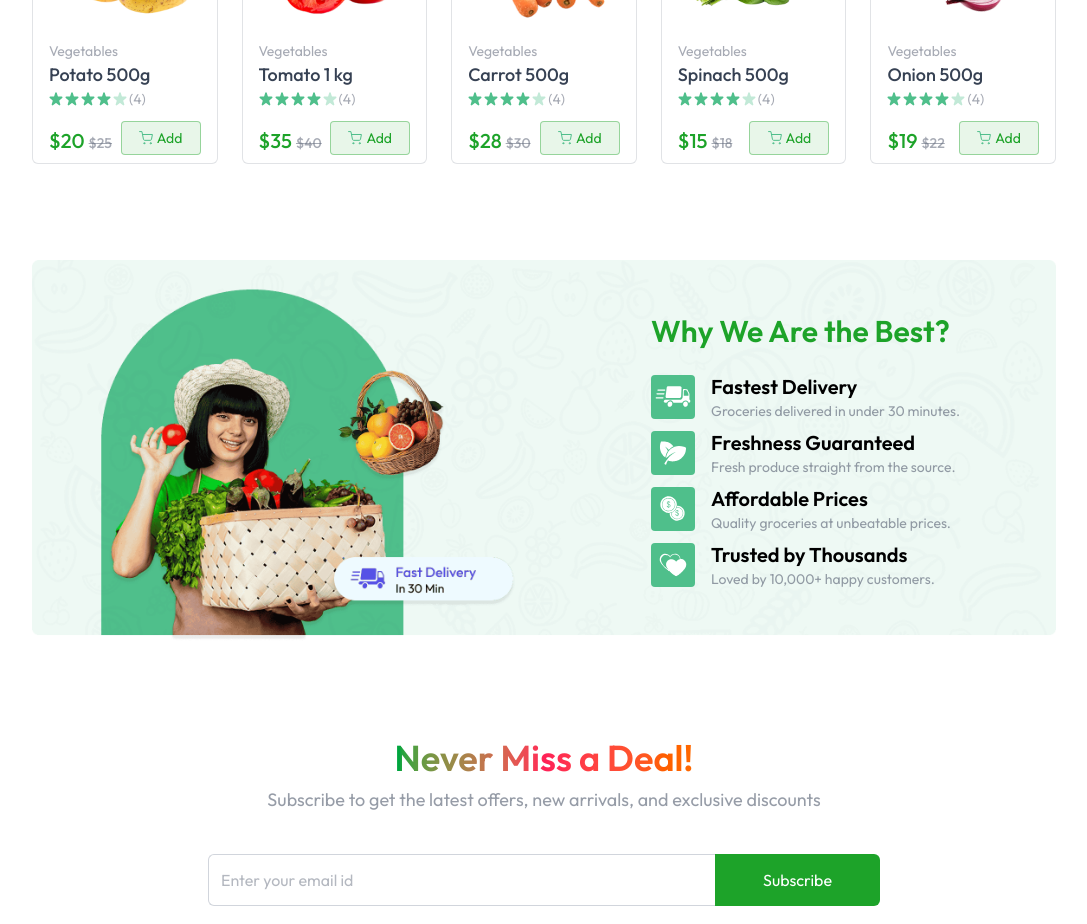
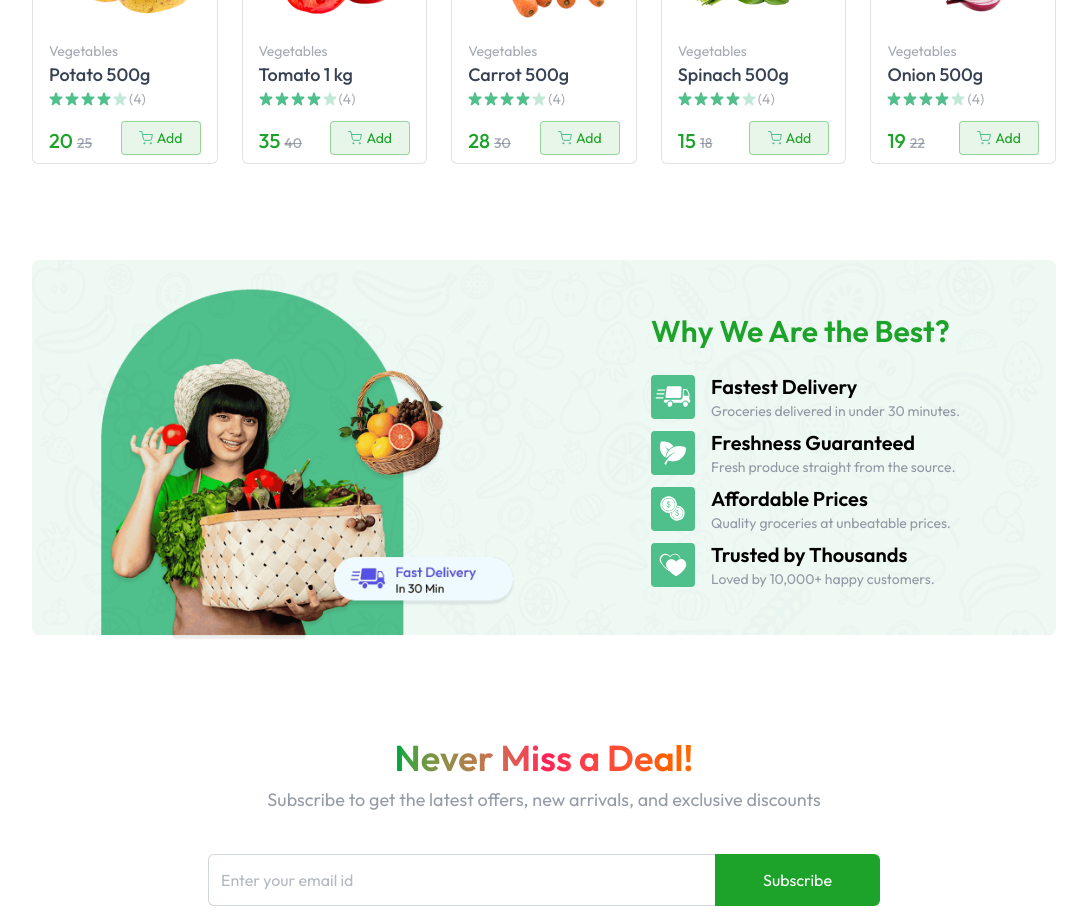
Before and after one commit to adarsh206/grocery-delivery-app, a React (Vite) app in the folder frontend/: page / in a window 1280 px wide. Shown: the part 1040-1964 px from the top of the page, without its empty margins (96-1183 px from the left). Built offline with nearby package versions, Linux system fonts and the light colour scheme.

Commit message:
MyOrders Page Completed

```diff
--- a/frontend/src/components/ProductCard.jsx
+++ b/frontend/src/components/ProductCard.jsx
@@ -24,7 +24,7 @@
                 </div>
                 <div className="flex items-end justify-between mt-3">
                     <p className="md:text-xl text-base font-medium text-primary">
-                        {currency}${product.offerPrice}{" "} <span className="text-gray-500/60 md:text-sm text-xs line-through">{currency}${product.price}</span>
+                        {currency}{product.offerPrice}{" "} <span className="text-gray-500/60 md:text-sm text-xs line-through">{currency}{product.price}</span>
                     </p>
                     <div onClick={(e) => {e.stopPropagation();}} className="text-primary">
                         {!cartItems[product._id] ? (
--- a/frontend/src/context/AppContext.jsx
+++ b/frontend/src/context/AppContext.jsx
@@ -7,7 +7,7 @@
 export const AppContext = createContext();
 
 export const AppContextProvider = ({ children }) => {
-  const currency = import.meta.VITE_CURRENCY;
+  const currency = import.meta.env.VITE_CURRENCY;
   const navigate = useNavigate();
   const [user, setUser] = useState(null);
   const [isSeller, setIsSeller] = useState(false);
--- a/frontend/src/pages/MyOrders.jsx
+++ b/frontend/src/pages/MyOrders.jsx
@@ -43,7 +43,7 @@
                   </div>
                 </div>
 
-                <div className='text-primary text-lg font-medium'>
+                <div className='flex flex-col justify-center md:ml-8 mb-4 md:mb-0'>
                   <p>Quantity: {item.quantity || "1"}</p>
                   <p>Status: {order.status}</p>
                   <p>Date: {new Date(order.createdAt).toLocaleDateString()}</p>
```
